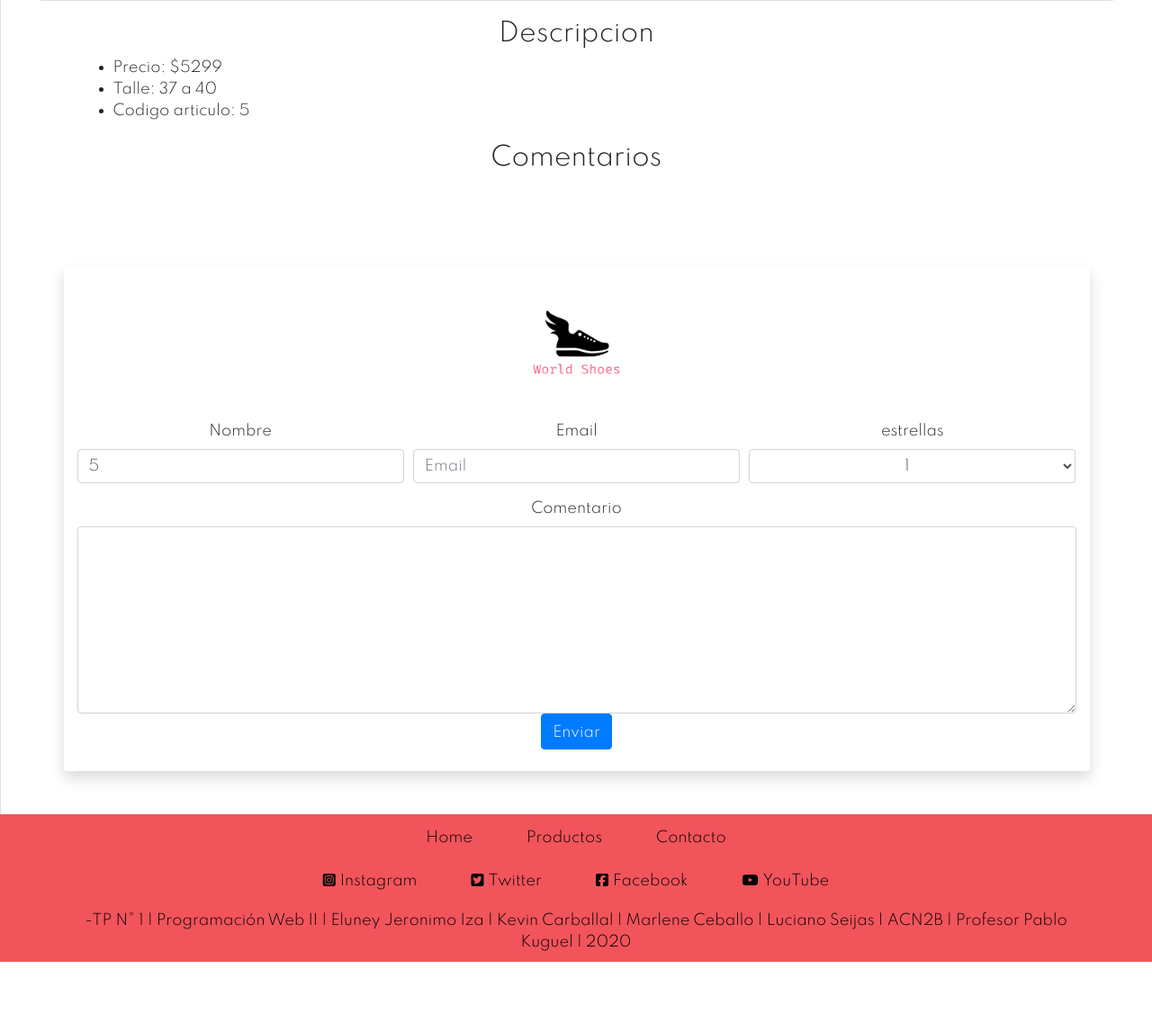
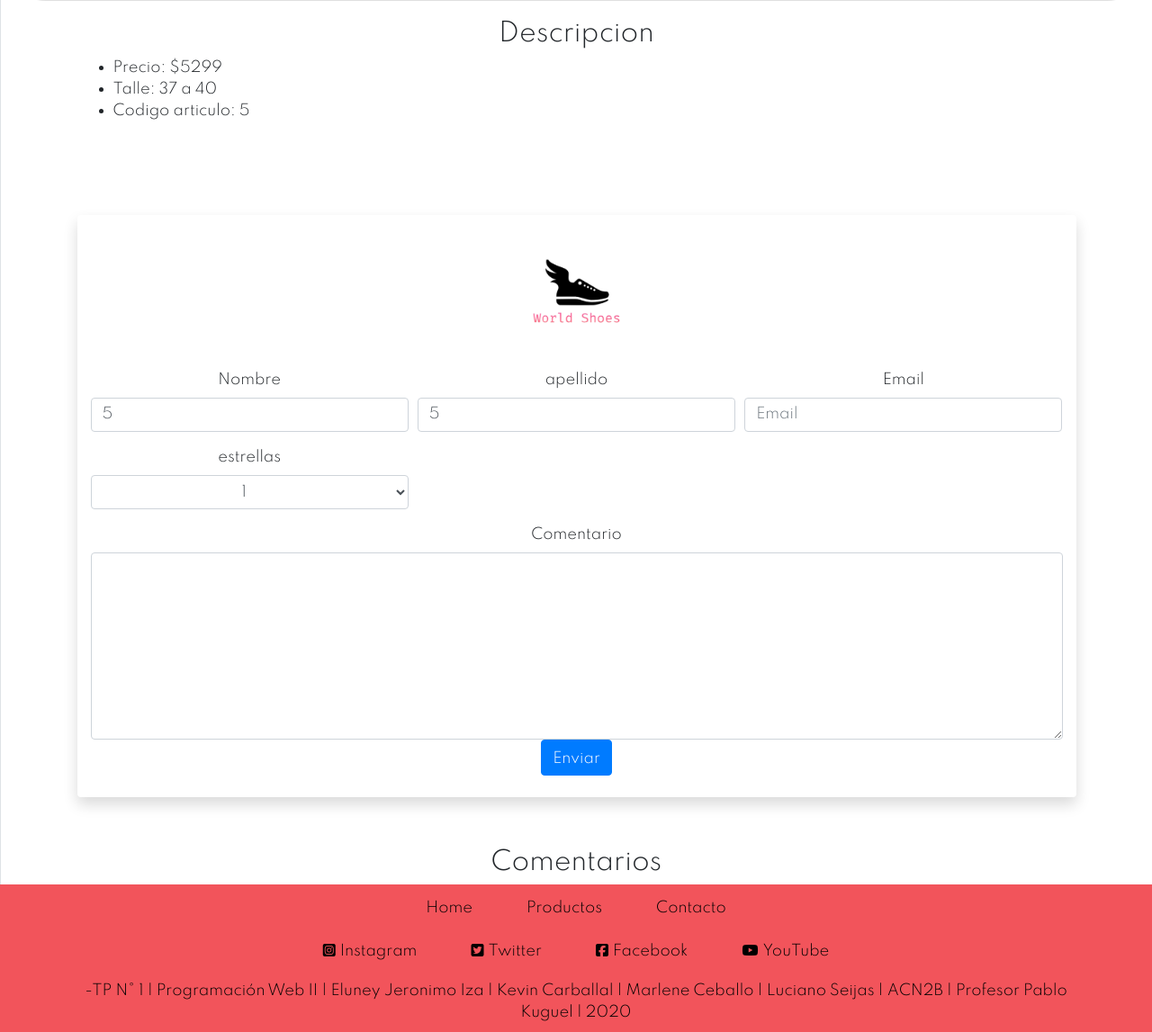
Before and after one commit to eluneyiza/tp2Php, a PHP site: page /detalle.php?id_producto=5 in a window 1280 px wide. Shown: the part 1179-2326 px from the top of the page at 90% size. Before the commit the page ends 2248 px from the top, so only its background shows below. Run offline with PHP 8.4, Linux system fonts and the light colour scheme; some libraries are stand-ins or nearby versions.

Commit message:
comentarios arreglados y arreglos img

```diff
--- a/data/productos.json
+++ b/data/productos.json
@@ -106,8 +106,8 @@
         "id_marca":1,
         "modelo":"Superstar",
         "id_genero":3,
-        "imagenmini": "inc/img/adidasniño/adidas-superestar-mini.jpg",
-        "imagengrande": "inc/img/adidasniño/adidas-superestar-grande.jpg"
+        "imagenmini": "inc/img/adidasniño/adidas-blanca-superestar-mini.jpg",
+        "imagengrande": "inc/img/adidasniño/adidas-blanca-superestar-grande.jpg"
        },
        {
         "id":11,
@@ -117,8 +117,8 @@
         "id_marca":2,
         "modelo":"Air Max Command",
         "id_genero":2,
-        "imagenmini": "inc/img/nikemujer/nike-airmaxcommand-mini.jpg",
-        "imagengrande": "inc/img/nikemujer/nike-airmaxcommand-grande.jpg"
+        "imagenmini": "inc/img/nikemujer/nike-rosa-airmaxcommand-mini.jpg",
+        "imagengrande": "inc/img/nikemujer/nike-rosa-airmaxcommand-grande.jpg"
        },
        {
         "id":12,
@@ -128,8 +128,9 @@
         "id_marca":2,
         "modelo":"Renew Run",
         "id_genero":2,
-        "imagenmini": "inc/img/nikemujer/nike-blanca-remewrun-mini.jpg",
-        "imagengrande": "inc/img/nikemujer/nike-blanca-remewrun-grande.jpg"
+        "imagenmini": "inc/img/nikemujer/nike-blanca-renewrun-mini.jpg",
+
+        "imagengrande": "inc/img/nikemujer/nike-blanca-renewrun-grande.jpg"
        },
        {
         "id":13,
@@ -161,7 +162,7 @@
         "id_marca":2,
         "modelo":"Rival Fly",
         "id_genero":2,
-        "imagenmini": "inc/img/nikehombre/nike-azul-rivalfly-mini.jpg",
+        "imagenmini": "inc/img/nikehombre/nike-azul-rivalfly-grandemini.jpg",
         "imagengrande": "inc/img/nikehombre/nike-azul-rivalfly-grande.jpg"
        },
        {
@@ -381,7 +382,7 @@
         "id_marca":5,
         "modelo":"Authentic",
         "id_genero":1,
-        "imagenmini": "inc/img/vans/vans-negra-authentic-mini.jpg",
+        "imagenmini": "inc/img/vanshombre/vans-negra-authentic-mini.jpg",
         "imagengrande": "inc/img/vanshombre/vans-negra-authentic-grande.jpg"
        },{
         "id":37,
@@ -391,7 +392,7 @@
         "id_marca":5,
         "modelo":"Doheny",
         "id_genero":1,
-        "imagenmini": "inc/img/vans/vans-negra-doheny-mini.jpg",
+        "imagenmini": "inc/img/vanshombre/vans-negra-doheny-mini.jpg",
         "imagengrande": "inc/img/vanshombre/vans-negra-doheny-grande.jpg"
        },{
         "id":38,
--- a/detalle.php
+++ b/detalle.php
@@ -34,7 +34,7 @@
         ?>
 			<div class="card text-right">
                 <div class="container col-sm-7">
-                <a href=""><img src="<?php echo $producto['imagengrande']?>" class="card-img w-100" alt="adidas-astrarun"></a>
+                <a href=""><img src="<?php echo $producto['imagengrande']?>" class="card-img w-100" alt="<?php echo $producto['nombre']?>"></a>
                 </div>
 				<div class="card-img-overlay text-center">
 					<h5 class="card-title"><?php echo $producto['nombre']?></h5>
@@ -54,38 +54,6 @@
             </div>
 
             <div class="container">
-            <h3 class="text-center pt-2">Comentarios</h3>
-            <?php
-                $comentarios = json_decode(file_get_contents('.\data\comentarios.json'), true);
-
-                $coms = 0;
-                array_multisort($comentarios,SORT_DESC);
-                  foreach($comentarios as $comentario){
-                    if($comentario["id_producto"] == $id_producto){
-
-               echo" <div class='row pl-5'>";
-                echo    "<ul class='text-decoration-none list-unstyled'>";
-                echo        '<li>Nombre: '. $comentario['nombre'] . '</li>';
-                echo       "<li>Mail:". $comentario['email'] ."</li>";
-                echo       "<li>Comentario:" . $comentario['comentario'] ."</li>";
-                echo        "<li>Calificacion:" . $comentario['estrellas'] . " estrellas</li>";
-                echo        "<li></li>";
-                echo   "</ul>";
-                echo "</div>";
-                echo "<hr>";
-                $coms++;
-                // muestro solo 3 comentarios.
-                if($coms == 3){break;}
-                }else {
-                break;
-                }
-             }
-            ?>
-
-
-
-
-            </div>
 
             <div class="mt-5 pt-2 mb-5 d-block">
                 <div class="container text-center pt-5 mt-5 mision rounded shadow">
@@ -96,6 +64,11 @@
                   <div class="form-group col-md-4">
                     <label for="nombre">Nombre</label>
                     <input type="text" value="<?php $id_producto= $id_producto; echo $id_producto?>" name="nombre" class="form-control">
+
+                  </div>
+                  <div class="form-group col-md-4">
+                    <label for="apellido">apellido</label>
+                    <input type="text" value="<?php $id_producto= $id_producto; echo $id_producto?>" name="apellido" class="form-control">
 
                   </div>
 
@@ -131,10 +104,12 @@
             </div>
 
             <?php
+            $comentarios = json_decode(file_get_contents('.\data\comentarios.json'), true);
           // sin los if la pagina crashea porque busca algo que aun no esta seteado, por eso se crea un if
-if (isset($_REQUEST['email']) && isset($_REQUEST['comentario']) && isset($_REQUEST['estrellas'])&& isset($_REQUEST['nombre'])) {
+          if (isset($_REQUEST['email']) && isset($_REQUEST['comentario']) && isset($_REQUEST['estrellas'])&& isset($_REQUEST['apellido'])&& isset($_REQUEST['nombre'])) {
           // seteo global de lo que va adentro del comment
             $email = $_REQUEST['email'];
+            $apellido = $_REQUEST['apellido'];
             $comentario = $_REQUEST['comentario'];
             $estrellas = $_REQUEST['estrellas'];
             $nombre = $_REQUEST['nombre'];
@@ -145,14 +120,46 @@
             array("fecha" => date('d-m-Y H:i:s'),
             "id_producto" => $id_producto,
             "nombre"=> $nombre,
+            "apellido"=> $apellido,
             "comentario" => $comentario,
             "estrellas" => $estrellas,
             "email" => $email,);
           // escribo en el json el array en el formato correspondiente
           file_put_contents('./data/comentarios.json',json_encode($comentarios));
-
           }
           ?>
+
+            <div class="container">
+            <h3 class="text-center pt-2 col-12">Comentarios</h3>
+            <?php
+                $coms = 0;
+                array_multisort($comentarios,SORT_DESC);
+                  foreach($comentarios as $comentario){
+                    if($comentario["id_producto"] == $id_producto){
+
+               echo" <div class='row pl-5'>";
+                echo    "<ul class='text-decoration-none list-unstyled'>";
+                echo        '<li>Nombre: '. $comentario['nombre'] . '</li>';
+                echo        '<li>Apellido: '. $comentario['apellido'] . '</li>';
+                echo       "<li>Mail:". $comentario['email'] ."</li>";
+                echo       "<li>Comentario:" . $comentario['comentario'] ."</li>";
+                echo        "<li>Calificacion:" . $comentario['estrellas'] . " estrellas</li>";
+                echo        "<li></li>";
+                echo   "</ul>";
+                echo "</div>";
+                echo "<hr>";
+                $coms++;
+                // muestro solo 3 comentarios.
+                if($coms == 3){break;}
+                }
+             }
+            ?>
+
+
+                </div>
+</div>
+            </div>
+
 			<!-- ----------------------------------------| DESTACADOS | BANNER | FIN |----------------------------------------------->
 
 		</div>
--- a/mail.php
+++ b/mail.php
@@ -16,7 +16,7 @@
 $mail->SMTPSecure = 'tls';
 $mail->SMTPAuth= true;
 $mail->Username = "kevin.carballal@davinci.edu.ar";
-$mail->Password = '*';
+$mail->Password = 'kevincarballal1994';
 $mail->SetFrom('kevin.carballal@davinci.edu.ar', 'Kevin Carballal');
 $mail->addAddress($_POST["mail"]);
 $mail->isHTML(true);
```
Also changed, not shown: data/comentarios.json (+1 -1 lines). Lines whose indentation alone changed are shown as unchanged.
